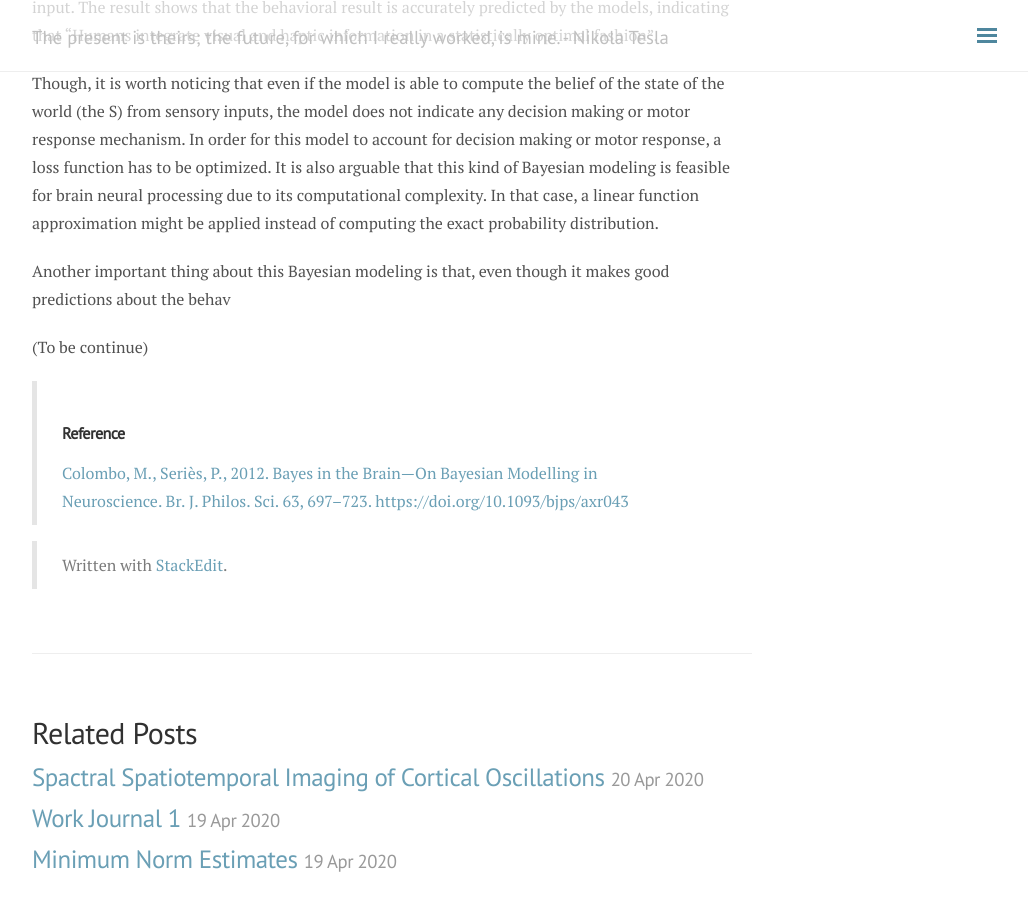
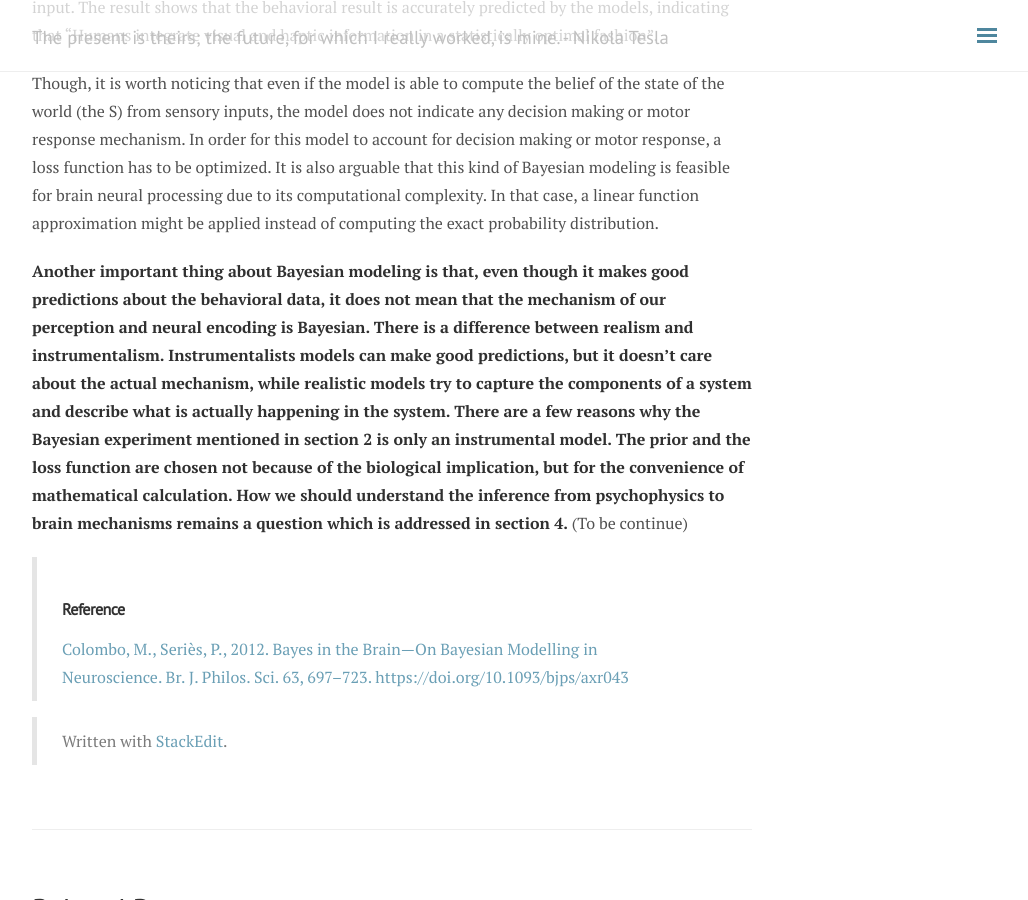
Before and after one commit to andylikescodes/andylikescodes.github.io, a Jekyll site: the page built from _posts/2020-04-18-Bayesian-Brain.md, in a window 1280 px wide and 900 px high, scrolled down 1648 px. Shown: the whole window, without its empty margins (248-1276 px from the left). Built offline with Jekyll 4.4.1, drawn with Linux system fonts in a browser that asks for light colours; nearby versions of some CDN libraries; comment, search, counter and statistics services are not loaded.

Commit message:
_posts/2020-04-18-Bayesian-Brain.md updated from https://stackedit.io/

```diff
--- a/_posts/2020-04-18-Bayesian-Brain.md
+++ b/_posts/2020-04-18-Bayesian-Brain.md
@@ -39,8 +39,7 @@ The paper demonstrates an experiment that fits a Bayesian model to predict the s
 
 Though, it is worth noticing that even if the model is able to compute the belief of the state of the world (the S) from sensory inputs, the model does not indicate any decision making or motor response mechanism. In order for this model to account for decision making or motor response, a loss function has to be optimized. It is also arguable that this kind of Bayesian modeling is feasible for brain neural processing due to its computational complexity. In that case, a linear function approximation might be applied instead of computing the exact probability distribution.
 
-Another important thing about this Bayesian modeling is that, even though it makes good predictions about the behav
-
+**Another important thing about Bayesian modeling is that, even though it makes good predictions about the behavioral data, it does not mean that the mechanism of our perception and neural encoding is Bayesian. There is a difference between realism and instrumentalism. Instrumentalists models can make good predictions, but it doesn’t care about the actual mechanism, while realistic models try to capture the components of a system and describe what is actually happening in the system. There are a few reasons why the Bayesian experiment mentioned in section 2 is only an instrumental model. The prior and the loss function are chosen not because of the biological implication, but for the convenience of mathematical calculation. How we should understand the inference from psychophysics to brain mechanisms remains a question which is addressed in section 4.**
 (To be continue)
 
 >### Reference
```
Also changed, not shown: other parts of _posts/2020-04-18-Bayesian-Brain.md (+1 -1 lines).
